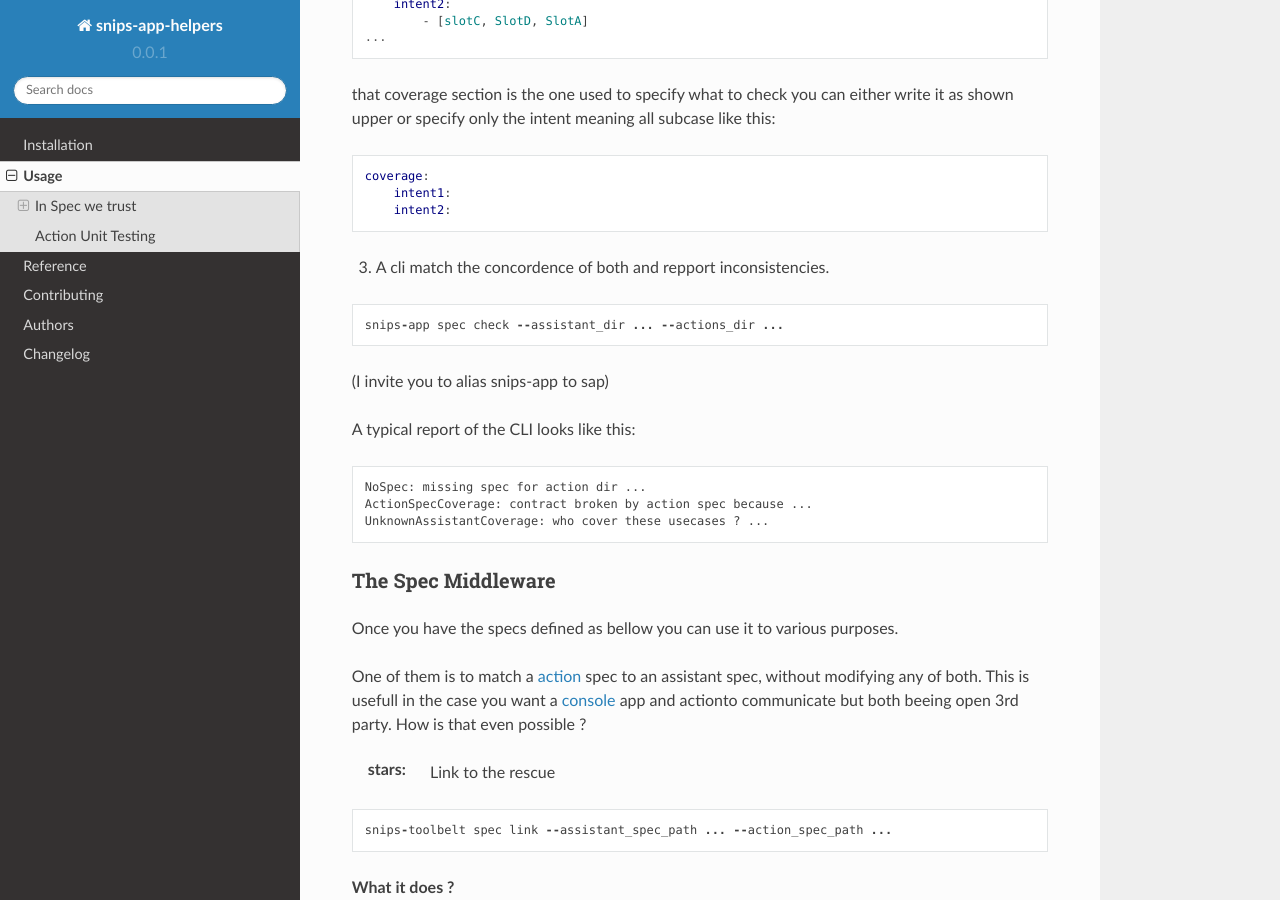
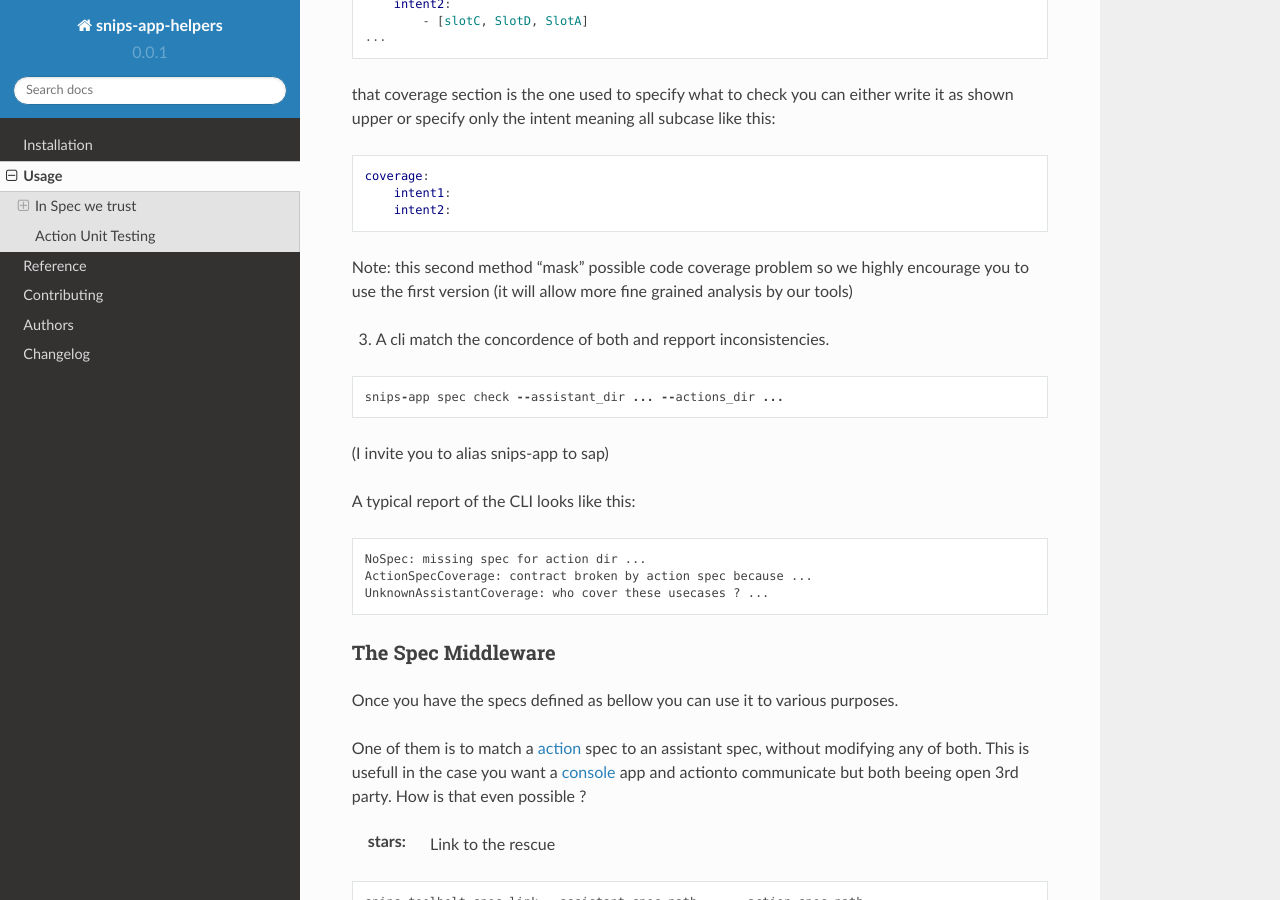
Before and after one commit to DreamerMind/snips-app-helpers, a Sphinx documentation site: the page built from docs/usage.rst, in a window 1280 px wide and 900 px high, scrolled down 690 px. Built offline with Sphinx 7.4.7 and the Read the Docs theme 2.0.0, drawn with Linux system fonts in a browser that asks for light colours.

Commit message:
fix: warning about masking spec

```diff
--- a/docs/usage.rst
+++ b/docs/usage.rst
@@ -45,6 +45,10 @@ either write it as shown upper or specify only the intent meaning all subcase li
    coverage:
        intent1:
        intent2:
+
+Note: this second method "mask" possible code coverage problem so we highly
+encourage you to use the first version (it will allow more fine grained analysis
+by our tools)
 
 3. A cli match the concordence of both and repport inconsistencies.
 
```
